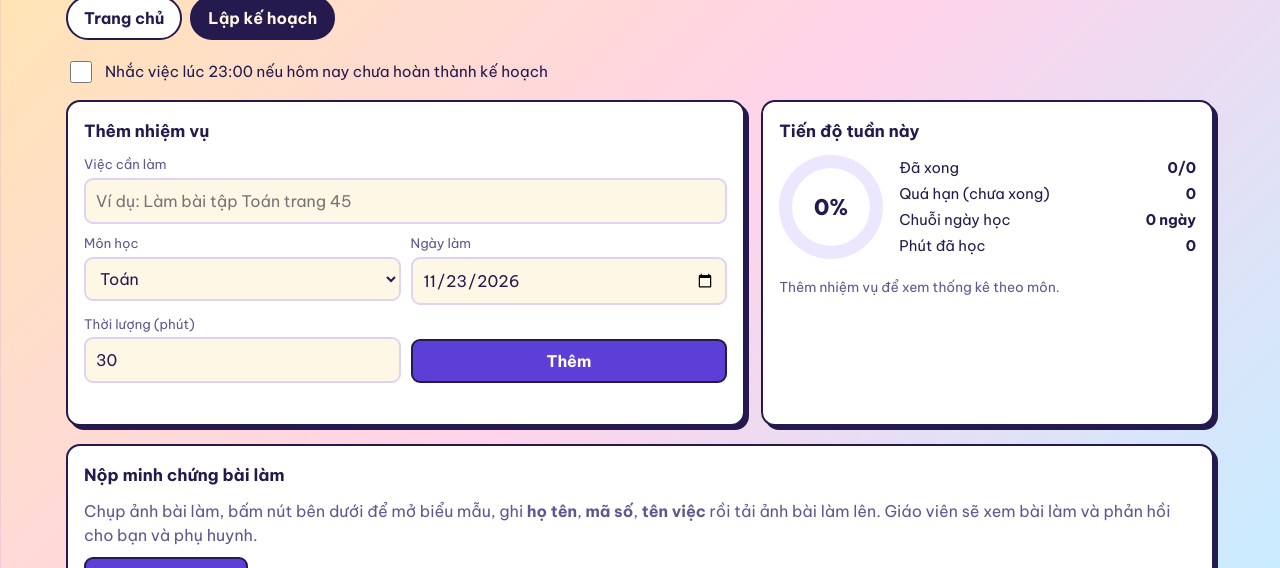
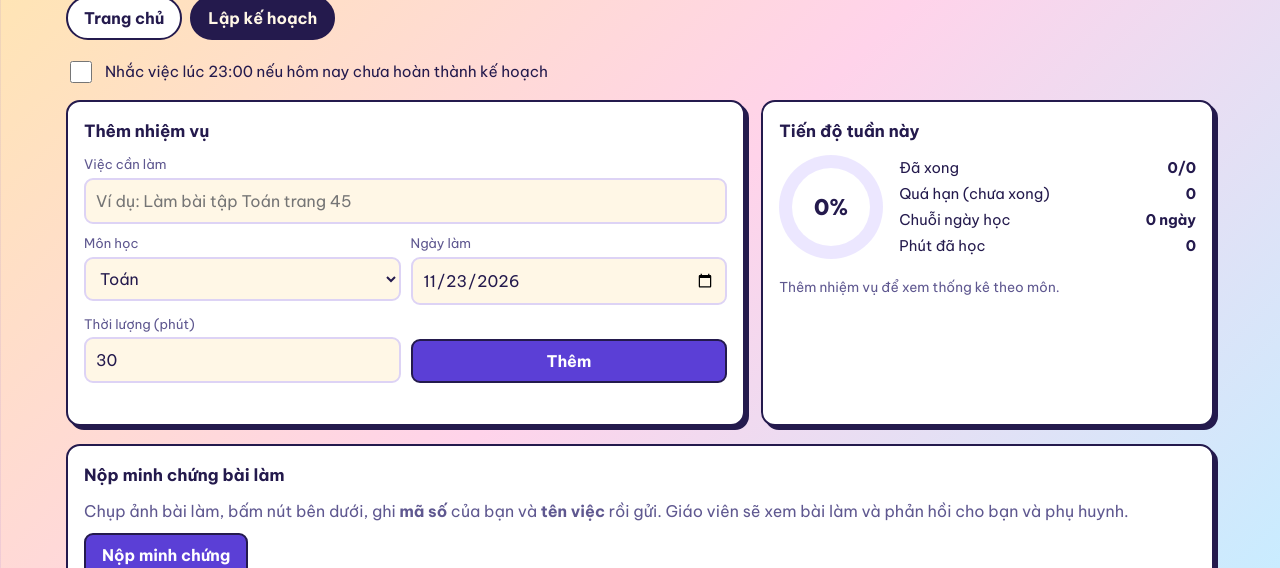
Before and after one commit to tson82537-ux/studyplan, a plain HTML site: page index.html in a window 1280 px wide. Both pictures are taken after a click on the link "Lập kế hoạch". Shown: the part 232-800 px from the top of the page. Drawn offline with Linux system fonts and the light colour scheme.

Commit message:
Update index.html

```diff
--- a/index.html
+++ b/index.html
@@ -138,7 +138,7 @@ body.has-timer .wrap{padding-bottom:150px}
 
   <section class="panel">
     <h2>Nộp ảnh bài làm cho giáo viên</h2>
-    <p class="sub" style="margin:0">Trong trang <b>Lập kế hoạch</b>, bấm nút <b>Nộp minh chứng</b> để mở biểu mẫu, điền họ tên, mã số, lớp, tên việc và <b>tải ảnh bài làm lên</b>. Bạn có thể nộp nhiều lần.</p>
+    <p class="sub" style="margin:0">Trong trang <b>Lập kế hoạch</b>, bấm nút <b>Nộp minh chứng</b>, điền họ tên, mã số, lớp, tên việc và tải tối đa 5 ảnh mỗi lần. Bạn có thể nộp nhiều lần.</p>
   </section>
 
   <div class="note"><b>Lưu ý:</b> dữ liệu kế hoạch được lưu <b>ngay trên trình duyệt bạn đang dùng</b>. Dùng điện thoại và máy tính sẽ thấy dữ liệu khác nhau. Nếu đổi máy hoặc xóa dữ liệu duyệt web, hãy dùng mục <b>Sao lưu và khôi phục</b> ở cuối trang Lập kế hoạch để sao chép và nạp lại dữ liệu. Đừng dùng chế độ ẩn danh.</div>
@@ -176,8 +176,8 @@ body.has-timer .wrap{padding-bottom:150px}
 
 <section class="panel" style="margin-bottom:18px" aria-labelledby="hSub">
   <h2 id="hSub">Nộp minh chứng bài làm</h2>
-  <p class="sub" style="margin:0 0 10px">Chụp ảnh bài làm, bấm nút bên dưới để mở biểu mẫu, ghi <b>họ tên</b>, <b>mã số</b>, <b>tên việc</b> rồi tải ảnh bài làm lên. Giáo viên sẽ xem bài làm và phản hồi cho bạn và phụ huynh.</p>
-  <div class="row"><a id="nop" class="btn" href="https://forms.gle/JEcfFgXV4LNftBQm7" target="_blank" rel="noopener noreferrer">Nộp minh chứng</a></div>
+  <p class="sub" style="margin:0 0 10px">Chụp ảnh bài làm, bấm nút bên dưới, ghi <b>mã số</b> của bạn và <b>tên việc</b> rồi gửi. Giáo viên sẽ xem bài làm và phản hồi cho bạn và phụ huynh.</p>
+  <div class="row"><a id="nop" class="btn" href="#" target="_blank" rel="noopener noreferrer">Nộp minh chứng</a></div>
 </section>
 
 <div class="nav">
@@ -311,6 +311,9 @@ $('clr').onclick=()=>{
   if($('clr').dataset.sure){tasks=[];save();render();delete $('clr').dataset.sure;$('clr').textContent='Xóa tất cả';say('msg2','Đã xóa toàn bộ dữ liệu.',1)}
   else{$('clr').dataset.sure=1;$('clr').textContent='Bấm lần nữa để xác nhận xóa';say('msg2','Việc này không thể hoàn tác.')}
 };
+const FORM_URL='https://forms.gle/JEcfFgXV4LNftBQm7';
+function formUrl(){let u=FORM_URL;try{u=u||localStorage.getItem('studyplan.form')||''}catch(e){}return /^https:\/\//.test(u)?u:''}
+function setForm(){const u=formUrl(),a=$('nop');if(u){a.href=u;a.removeAttribute('aria-disabled');a.textContent='Nộp minh chứng'}else{a.href='#';a.setAttribute('aria-disabled','true');a.textContent='Chưa có biểu mẫu nộp bài'}}
 let remOn=false;try{remOn=localStorage.getItem('studyplan.rem')==='1'}catch(e){}
 $('rem').checked=remOn;
 $('rem').addEventListener('change',e=>{
@@ -371,6 +374,7 @@ $('tDone').onclick=()=>{if(!tm)return;const t=tasks.find(x=>x.id===tm.id);if(t)t
 $('tStop').onclick=()=>{tm=null;saveTm();drawTm()};
 setInterval(tick,500);
 tick();
+setForm();
 function view(){
   const app=location.hash==='#ke-hoach';
   $('home').hidden=app;$('app').hidden=!app;
```
